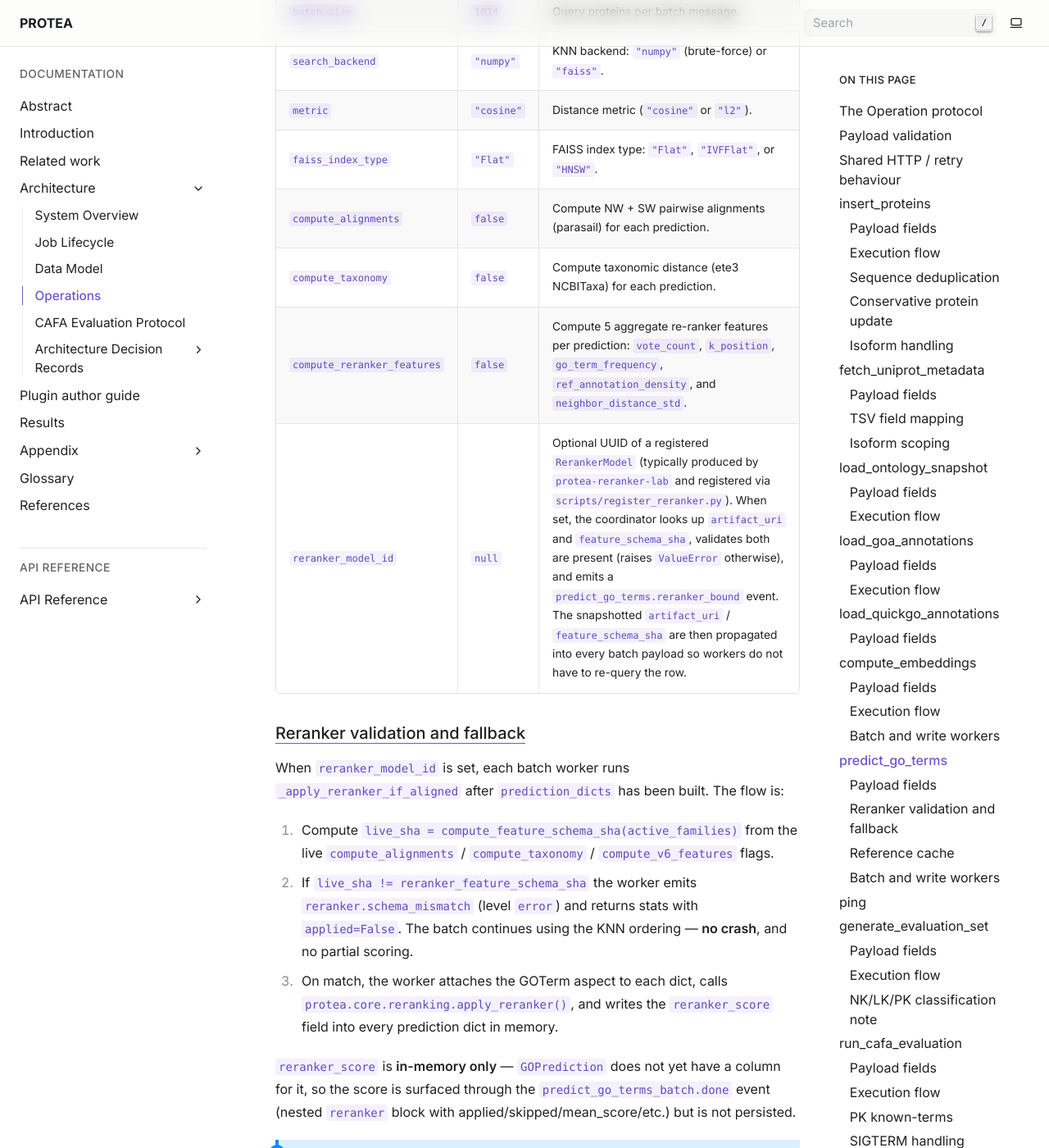
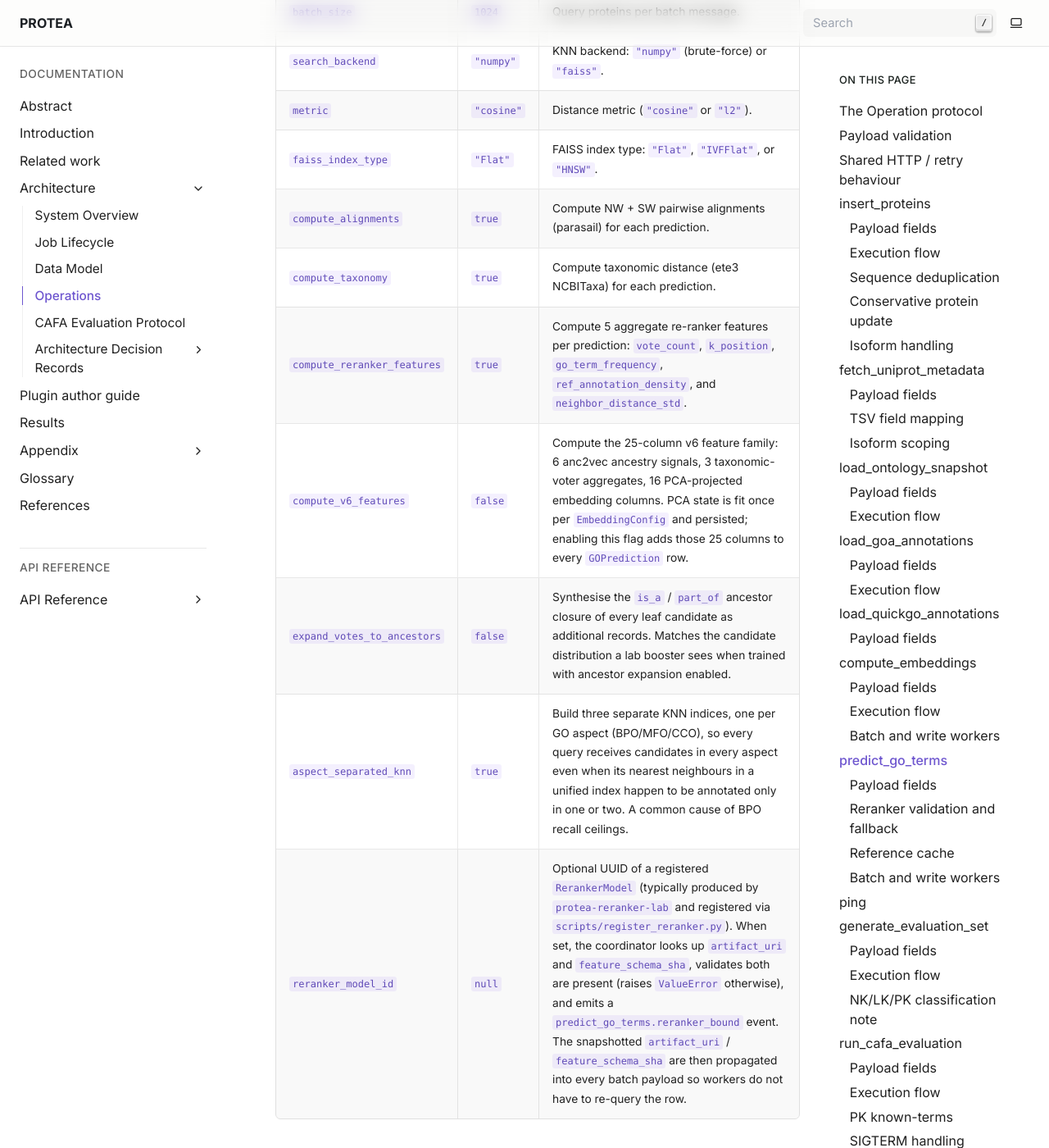
Before and after one commit to frapercan/PROTEA, a Sphinx documentation site: the page built from docs/source/architecture/operations.rst, in a window 1280 px wide and 1400 px high, scrolled down 15833 px. Shown: the whole window at 82% size. Built offline with Sphinx 7.4.7, drawn with Linux system fonts in a browser that asks for light colours.

Commit message:
docs(operations): correct predict_go_terms payload defaults + add 3 missing fields
The `predict_go_terms` payload table in `architecture/operations.rst`
was misleading on three counts:

1. Wrong defaults. The doc claimed `compute_alignments`,
   `compute_taxonomy`, and `compute_reranker_features` all default
   to `false`. Reality, from
   `protea-contracts/src/protea_contracts/payloads.py:63-65`, is
   that all three default to `True`. An operator following the docs
   would think alignment / taxonomy / reranker features are opt-in
   when they are in fact on by default and must be explicitly
   disabled to get the bare-KNN baseline.

2. Three flags missing entirely from the table — they have been in
   the payload contract since the v6 reranker landed:

   - `compute_v6_features` (default `false`) — 25-column v6 feature
     family (anc2vec + tax voters + emb_pca).
   - `expand_votes_to_ancestors` (default `false`) — leaf candidate
     ancestor expansion to match a lab booster's training-time
     candidate distribution.
   - `aspect_separated_knn` (default `true`) — three per-aspect
     KNN indices instead of one unified index.

Added the three rows after `compute_reranker_features`, with
descriptions sourced from the field docstrings in the contract.

Other defaults in the same table (`limit_per_entry: 5`,
`distance_threshold: null`, `batch_size: 1024`, `search_backend:
"numpy"`, `metric: "cosine"`, `faiss_index_type: "Flat"`) match
the contract; no other change.

`sphinx-build -W --keep-going -b html docs/source` succeeds with zero
warnings.

```diff
--- a/docs/source/architecture/operations.rst
+++ b/docs/source/architecture/operations.rst
@@ -603,16 +603,33 @@ Payload fields
      - ``"Flat"``
      - FAISS index type: ``"Flat"``, ``"IVFFlat"``, or ``"HNSW"``.
    * - ``compute_alignments``
-     - ``false``
+     - ``true``
      - Compute NW + SW pairwise alignments (parasail) for each prediction.
    * - ``compute_taxonomy``
-     - ``false``
+     - ``true``
      - Compute taxonomic distance (ete3 NCBITaxa) for each prediction.
    * - ``compute_reranker_features``
-     - ``false``
+     - ``true``
      - Compute 5 aggregate re-ranker features per prediction: ``vote_count``,
        ``k_position``, ``go_term_frequency``, ``ref_annotation_density``, and
        ``neighbor_distance_std``.
+   * - ``compute_v6_features``
+     - ``false``
+     - Compute the 25-column v6 feature family: 6 anc2vec ancestry signals,
+       3 taxonomic-voter aggregates, 16 PCA-projected embedding columns. PCA
+       state is fit once per ``EmbeddingConfig`` and persisted; enabling this
+       flag adds those 25 columns to every ``GOPrediction`` row.
+   * - ``expand_votes_to_ancestors``
+     - ``false``
+     - Synthesise the ``is_a`` / ``part_of`` ancestor closure of every leaf
+       candidate as additional records. Matches the candidate distribution
+       a lab booster sees when trained with ancestor expansion enabled.
+   * - ``aspect_separated_knn``
+     - ``true``
+     - Build three separate KNN indices, one per GO aspect (BPO/MFO/CCO),
+       so every query receives candidates in every aspect even when its
+       nearest neighbours in a unified index happen to be annotated only
+       in one or two. A common cause of BPO recall ceilings.
    * - ``reranker_model_id``
      - ``null``
      - Optional UUID of a registered ``RerankerModel`` (typically produced
```
